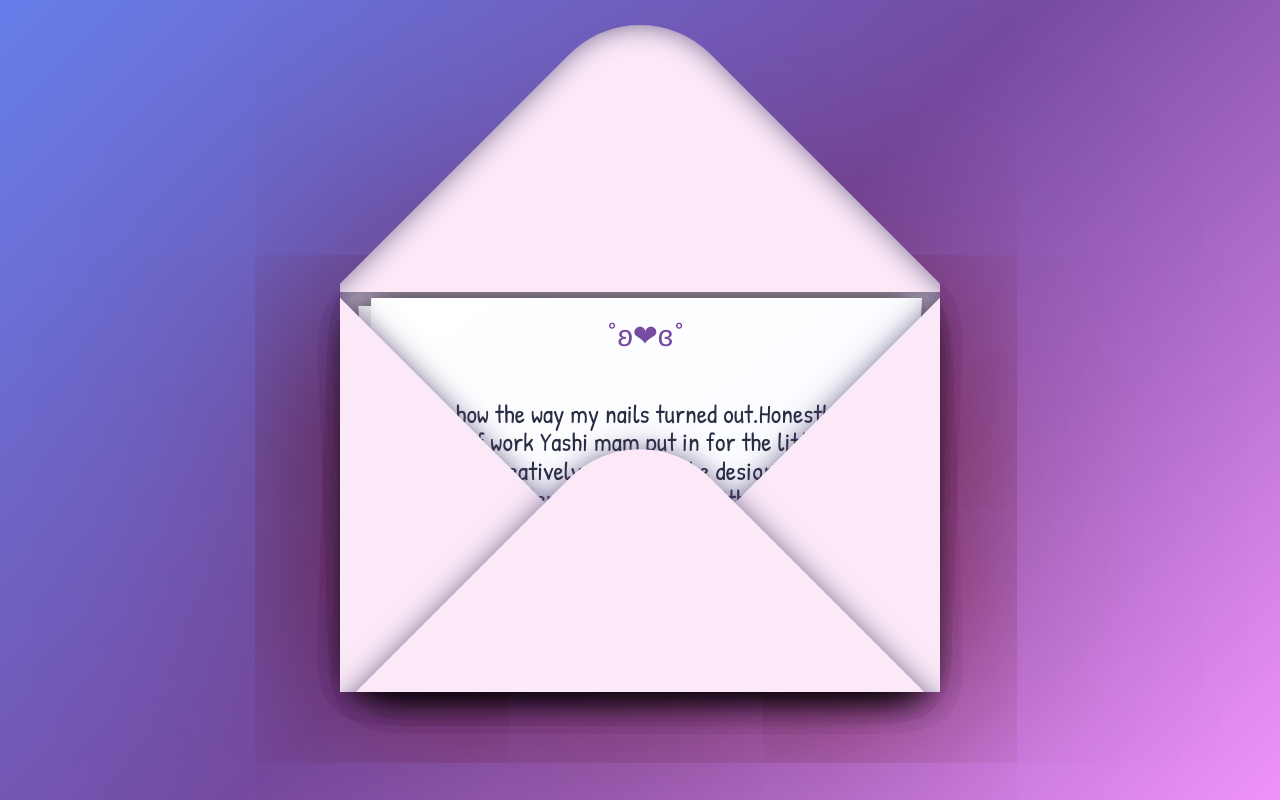
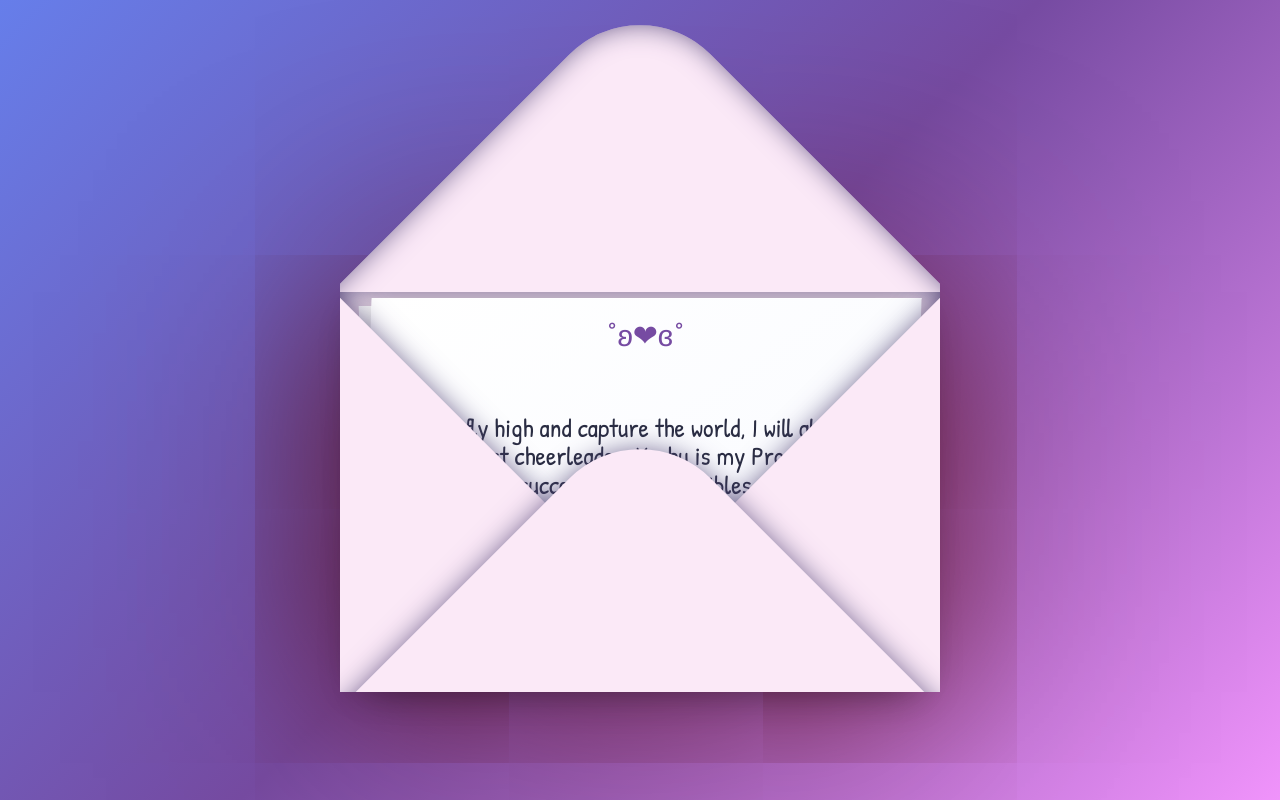
Before and after one commit to darsh-webdev/celebration-website, a React (Vite) app: page / in a window 1280 px wide. Both pictures are taken after a click on the element 640 px from the left and 565 px from the top of the page. Built offline with nearby package versions, Linux system fonts and the light colour scheme.

Commit message:
feat: Update testimonials and improve Letters logic

```diff
--- a/src/Nailcredibles.jsx
+++ b/src/Nailcredibles.jsx
@@ -2,7 +2,7 @@ import React, { useState, useEffect, useRef } from "react";
 import useWindowDimensions from "./useWindowDimensions";
 import { testimonials } from "./testimonials";
 
-const LoveLetters = () => {
+const NailcrediblesEnvelope = () => {
   const [envelopeOpen, setEnvelopeOpen] = useState(false);
   const [lettersVisible, setLettersVisible] = useState(false);
   const [letters, setLetters] = useState(testimonials);
@@ -144,7 +144,7 @@ const LoveLetters = () => {
 
         <div className="letters" ref={lettersContainerRef}>
           {lettersVisible &&
-            letters.map((letter, index) => (
+            letters.map((letter) => (
               <blockquote
                 key={letter.id}
                 className={`letter center`}
@@ -169,7 +169,7 @@ const LoveLetters = () => {
                 </button>
                 <p>{letter.content}</p>
 
-                {index === 0 ? (
+                {letter.id === 20 ? (
                   <>
                     <button className="celebrate-btn" onClick={handleCelebrate}>
                       🎉 Tap to Celebrate 🎉
@@ -186,4 +186,4 @@ const LoveLetters = () => {
   );
 };
 
-export default LoveLetters;
+export default NailcrediblesEnvelope;
--- a/src/testimonials.js
+++ b/src/testimonials.js
@@ -1,95 +1,14 @@
 export const testimonials = [
   {
     id: 1,
-    author: "Janvi Mehta",
-    content:
-      "Love how the way my nails turned out.Honestly the amount of work Yashi mam put in for the little details and how creatively she made the designs,it was all worth it.I am literally so obsessed with my nail art😍❤️🤌",
+    author: "Vicky Jain",
+    content: `You go fly high and capture the world, I will always be your biggest cheerleader. Yashu is my Proud. What an incredible success! To Nailcredibles. From Your Incredible`,
     visible: true,
     position: { x: 390, y: 30 },
     zIndex: 1,
   },
   {
-    id: 2,
-    author: "Riva Jain",
-    content: `She is the first person i ever got my nails done from and trust meee she's the best when it comes to nails and really on point and accurate her work is very cleannn and perfect she can literally pull up any design u show her😂`,
-    visible: true,
-    position: { x: 390, y: 30 },
-    zIndex: 1,
-  },
-  {
-    id: 3,
-    author: "Soniya Raikar",
-    content: `Yashi is extremely creative and talented person. She is good at her nail art and is perfect in building the apt shape for nail extension. Extremely passionate about her profession and is a very friendly person.`,
-    visible: true,
-    position: { x: 390, y: 30 },
-    zIndex: 1,
-  },
-  {
-    id: 4,
-    author: "Heena Rathod",
-    content: `Yashi's nail art definitely reflects her love for it. I wait to go to her every month just because she make my nails look extremely beautiful. She is very creative and loves to try new things! Way to go, babe! You are truly an artist in real sense!😍`,
-    visible: true,
-    position: { x: 390, y: 30 },
-    zIndex: 1,
-  },
-  {
-    id: 5,
-    author: "Brisa Shah",
-    content: `Absolutely loved the nails done by Yashi! Received sooo many compliments on them as well. The entire experience was made very smooth and comfortable with her and the ideas she would have for the nails were amazing as well.`,
-    visible: true,
-    position: { x: 390, y: 30 },
-    zIndex: 1,
-  },
-  {
-    id: 6,
-    author: "Fatema Abizer",
-    content: `This is the first time I got extensions and Yashi did an amazing job. She is so warm as a person and extremely professional and talented with her work. I had no word of mouth nor any reference ,just Google reviews and am glad I chose her! Thanks Yashi for making my first experience the best❤️`,
-    visible: true,
-    position: { x: 390, y: 30 },
-    zIndex: 1,
-  },
-  {
-    id: 7,
-    author: "Nirali Rajput",
-    content: `She has easily become my go to whenever I want to get my nails done. She is professional yet warm and can be trusted with your precious nails. Each time I have a great experience and leave her place happy and obsessed with my nails🥰`,
-    visible: true,
-    position: { x: 390, y: 30 },
-    zIndex: 1,
-  },
-  {
-    id: 8,
-    author: "Bhakti Dave",
-    content: `She is the sweetest person I have ever meet❤️ Her work is just an amazing😍😍😍In very early age she have gone to the top😍Would like to be her client once again very soon...!❤️`,
-    visible: true,
-    position: { x: 390, y: 30 },
-    zIndex: 1,
-  },
-  {
-    id: 9,
-    author: "Nidhi Sharma",
-    content: `She is my go to person for nails! She is a young girl who is ambitious and very creative in her work. With amazing finishing she gives your nails a better look! I would recommend all the people out there to definitely go to her for nails and I’m sure you will never go to anyone else.`,
-    visible: true,
-    position: { x: 390, y: 30 },
-    zIndex: 1,
-  },
-  {
-    id: 10,
-    author: "Pankti Jadia",
-    content: `The Best Nail Artist in town! And even a Better person at heart! Never a dull moment with Yashi while getting your nails done! ❤️❤️`,
-    visible: true,
-    position: { x: 390, y: 30 },
-    zIndex: 1,
-  },
-  {
-    id: 11,
-    author: "Vrunda Upadhayay",
-    content: `An absolute genius when it comes to nails, colour, design,she has it all and much more!❤️`,
-    visible: true,
-    position: { x: 390, y: 30 },
-    zIndex: 1,
-  },
-  {
-    id: 12,
+    id: 20,
     author: "Darshan Rajput",
     content: `Happy 5 years to the most Nailcredible journey! Your dedication, creativity, and passion have truly made a mark. You didn't just build a brand, you nailed it!😉 Here's to many more fabulous years ahead!✨`,
     visible: true,
```
